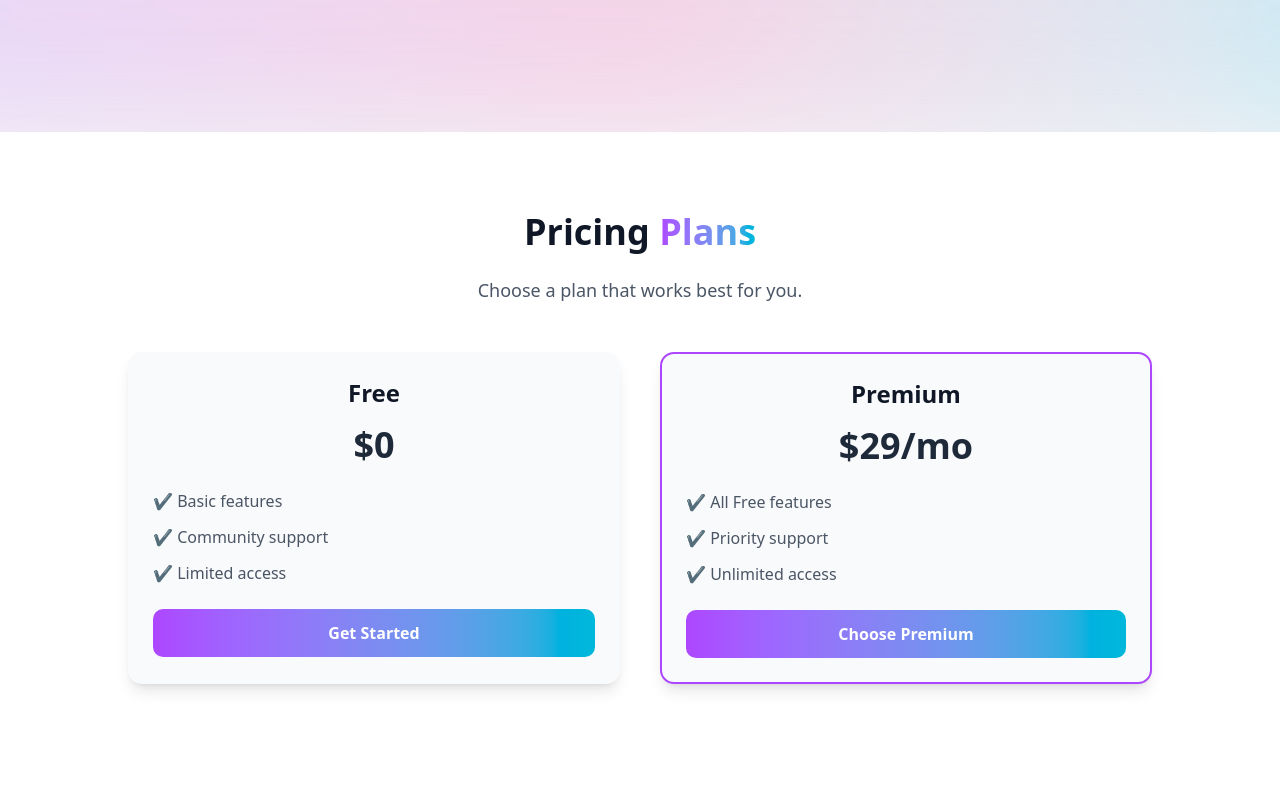
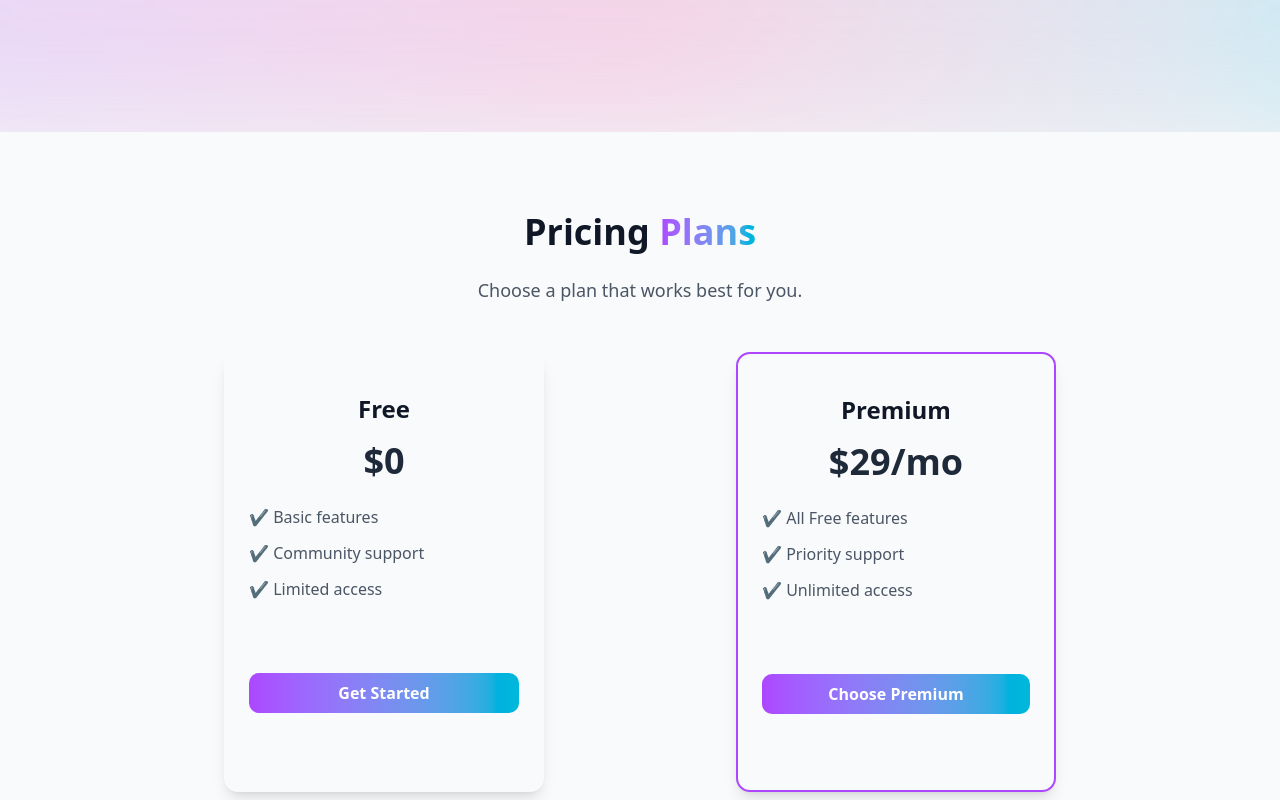
Before and after one commit to SimplySophia/inkcore, a Next.js app: page / in a window 1280 px wide. Shown: the part 2380-3180 px from the top of the page. Built offline with nearby package versions, Linux system fonts and the light colour scheme.

Commit message:
made navlinks responsive for ux

```diff
--- a/src/app/components/landing/Footer.tsx
+++ b/src/app/components/landing/Footer.tsx
@@ -4,7 +4,7 @@ import { FaFacebook, FaInstagram, FaLinkedin, FaTwitter } from "react-icons/fa";
 import { X } from "lucide-react";
 export default function Footer() {
   return (
-    <footer className="w-full bg-gray-900 text-gray-300 py-12 px-6 md:px-12 lg:px-20">
+    <footer className="w-full bg-gray-600 text-gray-300 py-12 px-6 md:px-12 lg:px-20">
       <div className="max-w-7xl mx-auto grid grid-cols-1 md:grid-cols-4 gap-8 items-center">
         {/* Brand / Logo */}
         <div className="flex flex-col items-start">
@@ -15,7 +15,7 @@ export default function Footer() {
                   height={150}
                   className="rounded-md"
                 />
-          <p className="text-gray-400">
+          <p className="text-gray-300">
             Building solutions that make life easier, one project at a time.
           </p>
           <div className="flex gap-4 mt-4">
@@ -61,8 +61,8 @@ export default function Footer() {
       </div>
 
       {/* Bottom Section */}
-      <div className="mt-12 border-t border-gray-700 pt-6 text-center text-sm text-gray-500">
-        © {new Date().getFullYear()} YourBrand. All rights reserved.
+      <div className="mt-12 border-t border-gray-700 pt-6 text-center text-sm text-gray-300">
+        © {new Date().getFullYear()} InkCore. All rights reserved.
       </div>
     </footer>
   );
--- a/src/app/components/landing/Navbar.tsx
+++ b/src/app/components/landing/Navbar.tsx
@@ -3,16 +3,17 @@
 import Link from "next/link";
 import Image from "next/image";
 import { Button } from "@/components/ui/button";
-import { ChevronDown, ChevronUp } from "lucide-react";
+import { ChevronDown, ChevronUp, Menu, X } from "lucide-react";
 import { useState } from "react";
 import ThemeToggler from "../ThemeToggler";
 
 export default function Navbar() {
   const [open, setOpen] = useState(false);
+  const [mobileOpen, setMobileOpen] = useState(false);
 
   return (
     <nav className="fixed top-6 left-1/2 -translate-x-1/2 z-50 max-w-6xl w-[90%] h-16 flex items-center justify-between px-6 rounded-full backdrop-blur-md
-    bg-white/90 dark:bg-[#0b0b0f] shadow-lg border border-gray-200 dark:border-gray-800 transition-colors duration-500">
+      bg-white/90 dark:bg-[#0b0b0f] shadow-lg border border-gray-200 dark:border-gray-800 transition-colors duration-500">
 
       {/* Logo Section */}
       <div className="flex items-center space-x-2">
@@ -25,7 +26,7 @@ export default function Navbar() {
         />
       </div>
 
-      {/* Links */}
+      {/* Desktop Links */}
       <div className="hidden md:flex space-x-8 relative">
         <Link
           href="#features"
@@ -80,8 +81,8 @@ export default function Navbar() {
         </div>
       </div>
 
-      {/* CTA + Theme Toggle */}
-      <div className="flex items-center space-x-3">
+      {/* CTA + Theme Toggle (Desktop) */}
+      <div className="hidden md:flex items-center space-x-3">
         <Link href="/dashboard">
           <Button className="bg-[#162749] hover:bg-[#F59E0B] dark:bg-cyan-500 dark:hover:bg-purple-500 text-[#FAFAFA] font-semibold rounded-xl px-4 transition-transform duration-300 hover:scale-105">
             Get Started
@@ -89,6 +90,42 @@ export default function Navbar() {
         </Link>
         <ThemeToggler />
       </div>
+
+      {/* Mobile Menu Button */}
+      <div className="md:hidden flex items-center space-x-3">
+        <ThemeToggler />
+        <button onClick={() => setMobileOpen(!mobileOpen)} className="text-gray-800 dark:text-gray-200 focus:outline-none">
+          {mobileOpen ? <X size={28} /> : <Menu size={28} />}
+        </button>
+      </div>
+
+      {/* Mobile Dropdown Menu */}
+      {mobileOpen && (
+        <div className="absolute top-20 left-0 w-full bg-white/95 dark:bg-[#0b0b0f] border-t border-gray-200 dark:border-gray-800 py-6 px-6 rounded-xl shadow-lg transition-all animate-fadeIn">
+          <div className="flex flex-col space-y-4 text-center">
+            <Link href="#features" className="text-lg font-semibold text-[#1E293B] dark:text-gray-200">
+              Features
+            </Link>
+            <Link href="#pricing" className="text-lg font-semibold text-[#1E293B] dark:text-gray-200">
+              Pricing
+            </Link>
+            <div className="text-lg font-semibold text-[#1E293B] dark:text-gray-200">
+              Resources
+              <div className="flex flex-col mt-2 space-y-2 text-sm text-gray-600 dark:text-gray-400">
+                <Link href="#docs">Documentation</Link>
+                <Link href="#guides">Guides</Link>
+                <Link href="#blog">Blog</Link>
+              </div>
+            </div>
+            {/* Mobile CTA Button Below Input */}
+            <Link href="/dashboard">
+              <Button className="w-full bg-gradient-to-r from-purple-500 to-cyan-500 text-white font-semibold rounded-lg mt-4 py-3">
+                Get Started
+              </Button>
+            </Link>
+          </div>
+        </div>
+      )}
     </nav>
   );
 }
--- a/src/app/components/landing/Pricing.tsx
+++ b/src/app/components/landing/Pricing.tsx
@@ -3,8 +3,8 @@
 export default function Pricing() {
   return (
     <section
-      className="relative w-full py-20 px-8 sm:px-16 lg:px-24
-                 bg-white dark:bg-[#0a0a0a] transition-colors duration-500"
+      className="relative w-full min-h-screen py-20 px-8 sm:px-16 lg:px-24
+                 bg-gray-50 dark:bg-[#0a0a0a] transition-colors duration-500"
     >
       <div className="max-w-5xl mx-auto text-center">
         <h2 className="text-4xl font-bold mb-6 text-gray-900 dark:text-white">
@@ -17,10 +17,10 @@ export default function Pricing() {
           Choose a plan that works best for you.
         </p>
 
-        <div className="grid md:grid-cols-2 gap-10 mx-auto justify-center">
+        <div className="grid md:grid-cols-2 mx-auto justify-center w-full">
           {/* Free Plan */}
           <div
-            className="p-6 rounded-xl shadow-lg hover:shadow-2xl transition duration-300
+            className="px-6 py-10 w-80 h-110 mx-auto rounded-xl shadow-lg hover:shadow-2xl transition duration-300
                        bg-gray-50 dark:bg-[#111] text-gray-700 dark:text-gray-300
                        border border-transparent dark:border-gray-800 hover:-translate-y-1"
           >
@@ -32,8 +32,8 @@ export default function Pricing() {
               <li>✔ Limited access</li>
             </ul>
             <button
-              className="w-full px-6 py-3 rounded-lg bg-gradient-to-r from-purple-500 to-cyan-500
-                         text-white font-semibold hover:opacity-90 transition"
+              className="w-full px-4 py-2 rounded-lg bg-gradient-to-r from-purple-500 to-cyan-500
+                         text-white font-semibold hover:opacity-90 transition mt-12"
             >
               Get Started
             </button>
@@ -41,7 +41,7 @@ export default function Pricing() {
 
           {/* Premium Plan */}
           <div
-            className="p-6 rounded-xl shadow-lg hover:shadow-2xl transition duration-300
+            className="px-6 py-10 w-80 h-110 mx-auto rounded-xl shadow-lg hover:shadow-2xl transition duration-300
                        bg-gray-50 dark:bg-[#141414] text-gray-700 dark:text-gray-300
                        border-2 border-purple-500 dark:border-purple-600 hover:-translate-y-1
                        dark:shadow-[0_0_20px_rgba(147,51,234,0.25)]"
@@ -54,8 +54,8 @@ export default function Pricing() {
               <li>✔ Unlimited access</li>
             </ul>
             <button
-              className="w-full px-6 py-3 rounded-lg bg-gradient-to-r from-purple-500 to-cyan-500
-                         text-white font-semibold hover:opacity-90 transition"
+              className="w-full px-4 py-2 rounded-lg bg-gradient-to-r from-purple-500 to-cyan-500
+                         text-white font-semibold hover:opacity-90 transition mt-12"
             >
               Choose Premium
             </button>
--- a/src/app/components/landing/feature.tsx
+++ b/src/app/components/landing/feature.tsx
@@ -27,7 +27,7 @@ export default function Features() {
     <section
       id="features"
       className="relative w-full min-h-screen py-20 px-6 md:px-12 lg:px-20
-                 bg-white dark:bg-[#0b0b0f] transition-colors duration-500"
+                 bg-gray-50 dark:bg-[#0b0b0f] transition-colors duration-500"
     >
       <div className="max-w-5xl mx-auto text-center mb-12">
         <motion.h2
@@ -56,7 +56,7 @@ export default function Features() {
             transition={{ duration: 0.5, delay: index * 0.15 }}
           >
             <Card
-              className="group bg-gray-50 dark:bg-[#111] hover:shadow-xl hover:-translate-y-1
+              className="group bg-gray-100 dark:bg-[#111] hover:shadow-xl hover:-translate-y-1
                          transition-all duration-300 rounded-xl border border-gray-200
                          dark:border-gray-800"
             >
--- a/src/app/page.tsx
+++ b/src/app/page.tsx
@@ -13,7 +13,7 @@ export default function Home() {
       <main className="pt-28 space-y-28">
         <Landing />
       </main>
-      <div className="mt-20">
+      <div className="">
         {/* Footer */}
         <Footer />
       </div>
```
